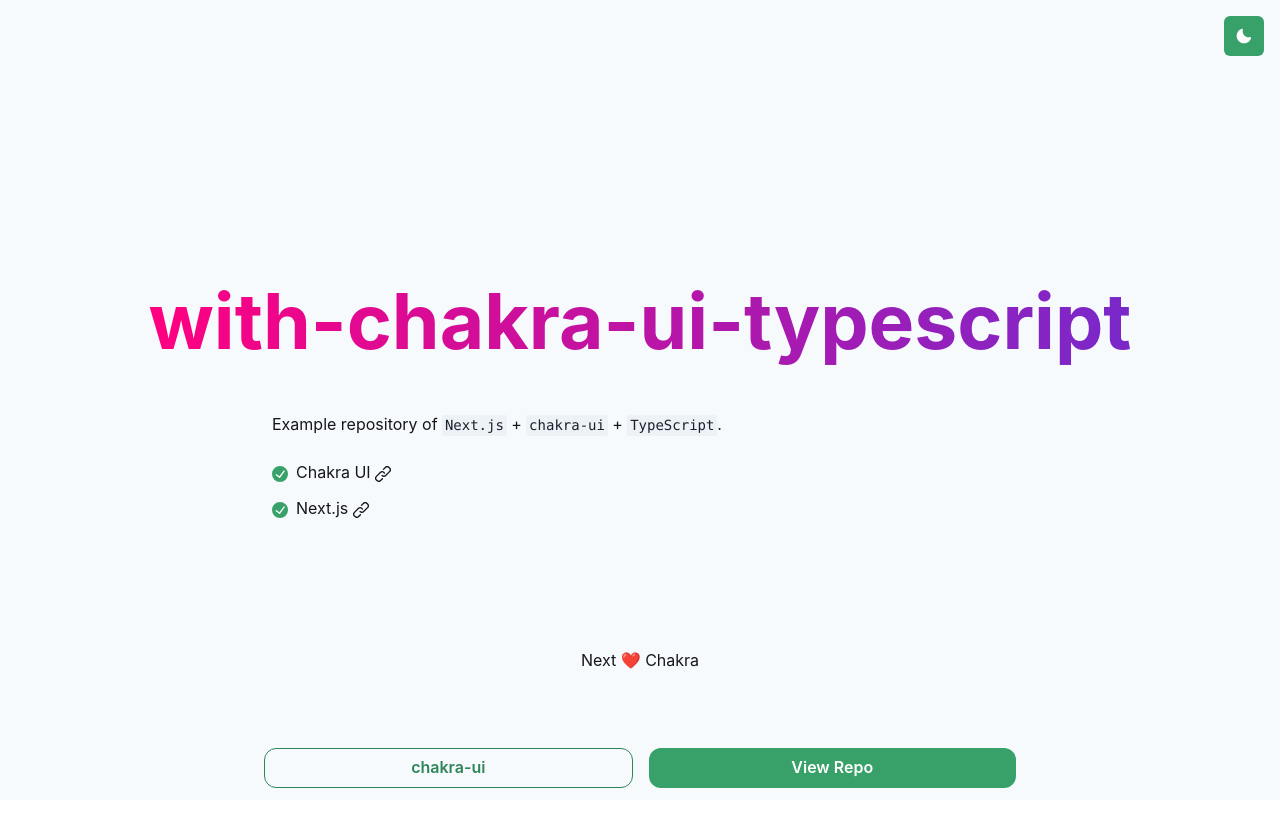
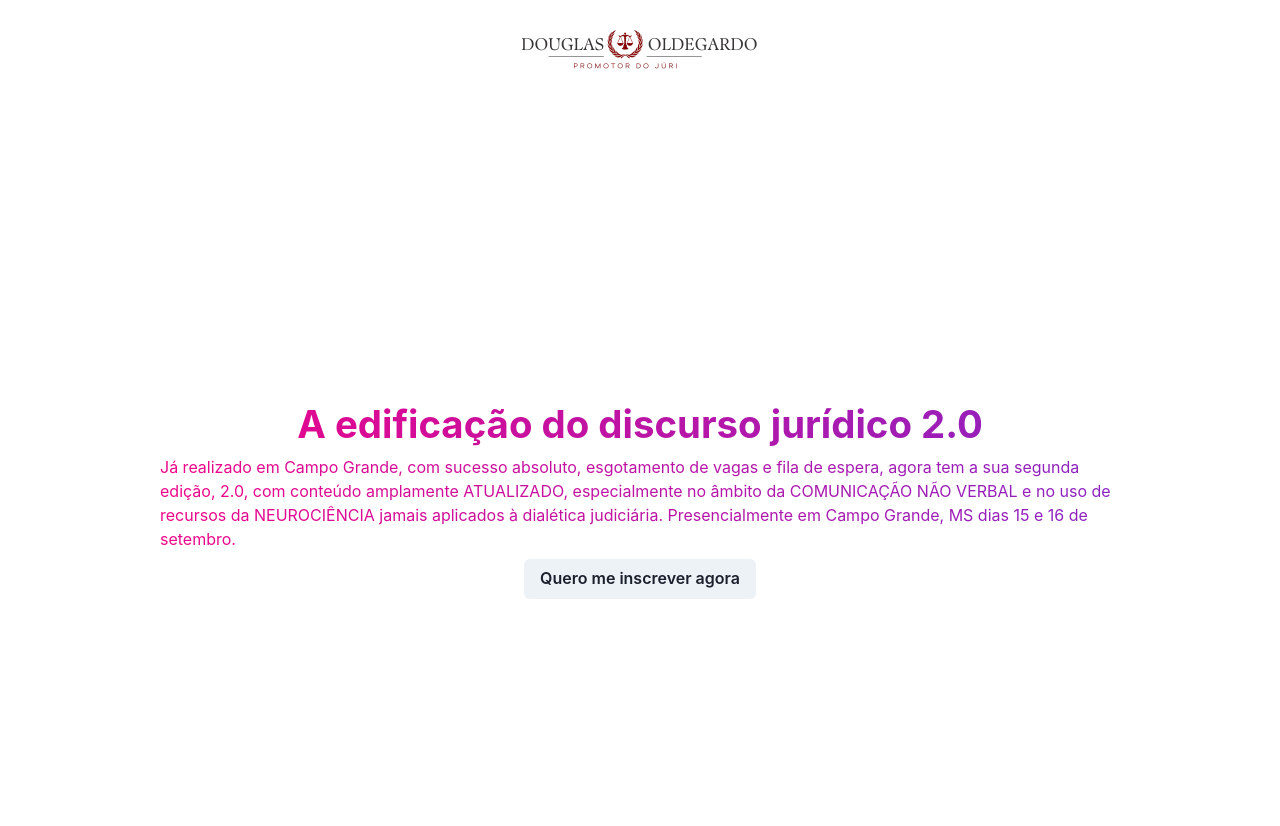
Before and after one commit to gusnvs/ladingpageEDL, a Next.js app: page / in a window 1280 px wide. Shown: the top 826 px of the page. Before the commit the page ends 800 px from the top, so only its background shows below. Built offline with nearby package versions, Linux system fonts and the light colour scheme.

Commit message:
Inicializando projeto

```diff
--- a/src/components/Hero.tsx
+++ b/src/components/Hero.tsx
@@ -1,17 +1,31 @@
-import { Flex, Heading } from '@chakra-ui/react'
+import { Button, Flex, Heading, Text, VStack } from '@chakra-ui/react'
 
 export const Hero = ({ title }: { title: string }) => (
   <Flex
-    justifyContent="center"
-    alignItems="center"
     height="100vh"
+    w={'100%'}
     bgGradient="linear(to-l, heroGradientStart, heroGradientEnd)"
     bgClip="text"
   >
-    <Heading fontSize="6vw">{title}</Heading>
+    <VStack
+      w={'100%'}
+      p={40}
+      justifyContent="center"
+      alignItems="center"
+      >
+      <Heading fontSize="3vw">{title}</Heading>
+      <Text fontSize={'md'}>
+        Já realizado em Campo Grande, com sucesso absoluto, esgotamento de vagas
+        e fila de espera, agora tem a sua segunda edição, 2.0, com conteúdo amplamente
+        ATUALIZADO, especialmente no âmbito da COMUNICAÇÃO NÃO VERBAL e no uso de recursos
+        da NEUROCIÊNCIA jamais aplicados à dialética judiciária. Presencialmente em Campo Grande, MS
+        dias 15 e 16 de setembro.
+      </Text>
+      <Button >Quero me inscrever agora</Button>
+    </VStack>
   </Flex>
 )
 
 Hero.defaultProps = {
-  title: 'with-chakra-ui-typescript',
+  title: 'A edificação do discurso jurídico 2.0',
 }
--- /dev/null
+++ b/src/components/WhitePartLogo.tsx
@@ -0,0 +1,12 @@
+import { Flex, Image } from "@chakra-ui/react"
+import logoDouglas from "../assets/logoDouglas.png"
+
+export const  WhitePartLogo = () => {
+    return (
+        <>
+        <Flex w={'100%'} h={'100px'} alignItems={'center'} justifyContent={'center'}>
+            <Image src={logoDouglas.src} w='250px' alt="Logo Douglas OLdergardo"/>
+        </Flex>
+        </>
+    )
+}
--- a/src/pages/index.tsx
+++ b/src/pages/index.tsx
@@ -8,49 +8,16 @@
 } from '@chakra-ui/react'
 import { CheckCircleIcon, LinkIcon } from '@chakra-ui/icons'
 
+import { WhitePartLogo } from '../components/WhitePartLogo'
 import { Hero } from '../components/Hero'
-import { Container } from '../components/Container'
-import { Main } from '../components/Main'
-import { DarkModeSwitch } from '../components/DarkModeSwitch'
-import { CTA } from '../components/CTA'
-import { Footer } from '../components/Footer'
 
-const Index = () => (
-  <Container height="100vh">
-    <Hero />
-    <Main>
-      <Text color="text">
-        Example repository of <Code>Next.js</Code> + <Code>chakra-ui</Code> +{' '}
-        <Code>TypeScript</Code>.
-      </Text>
-
-      <List spacing={3} my={0} color="text">
-        <ListItem>
-          <ListIcon as={CheckCircleIcon} color="green.500" />
-          <ChakraLink
-            isExternal
-            href="https://chakra-ui.com"
-            flexGrow={1}
-            mr={2}
-          >
-            Chakra UI <LinkIcon />
-          </ChakraLink>
-        </ListItem>
-        <ListItem>
-          <ListIcon as={CheckCircleIcon} color="green.500" />
-          <ChakraLink isExternal href="https://nextjs.org" flexGrow={1} mr={2}>
-            Next.js <LinkIcon />
-          </ChakraLink>
-        </ListItem>
-      </List>
-    </Main>
-
-    <DarkModeSwitch />
-    <Footer>
-      <Text>Next ❤️ Chakra</Text>
-    </Footer>
-    <CTA />
-  </Container>
-)
+const Index = () => {
+  return(
+    <>
+      <WhitePartLogo />
+      <Hero />
+    </>
+  )
+}
 
 export default Index
```
Also changed, not shown: tsconfig.json (+15 -4 lines), src/assets/logoDouglas.png (added).
